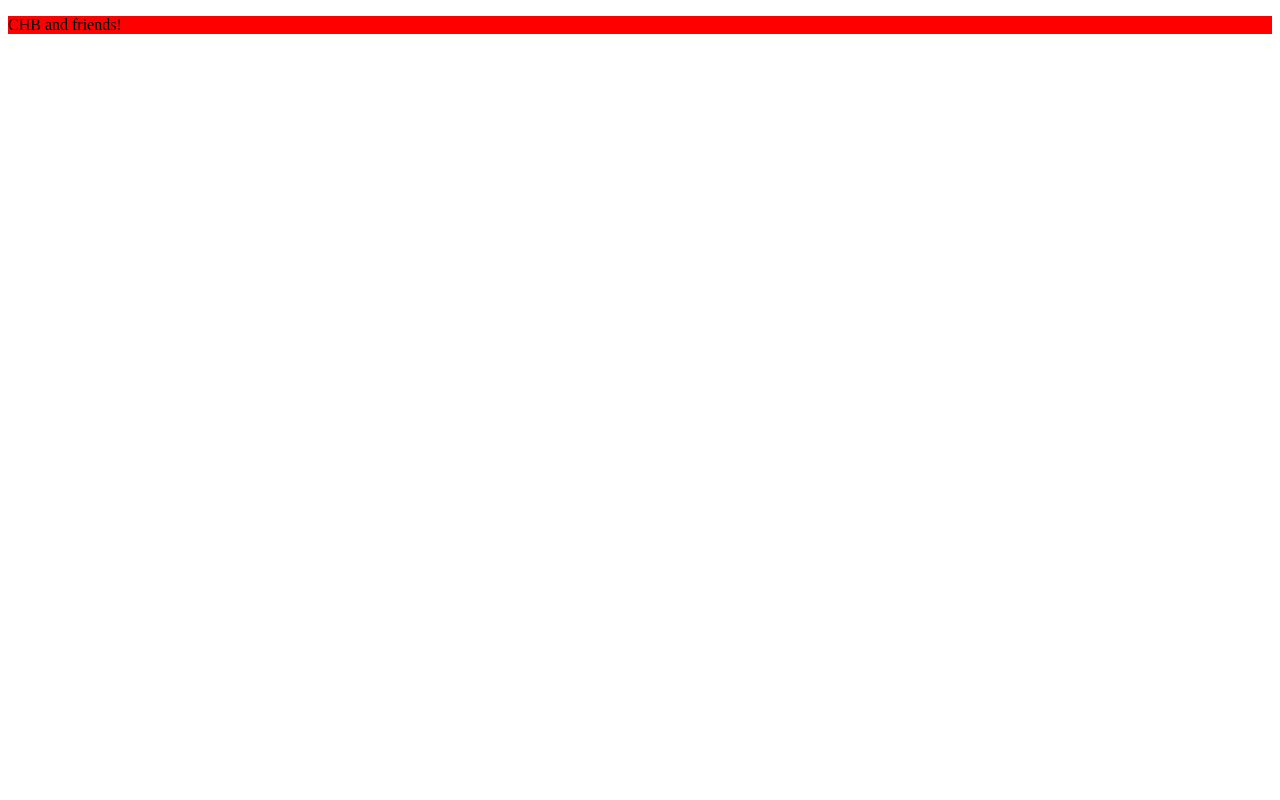
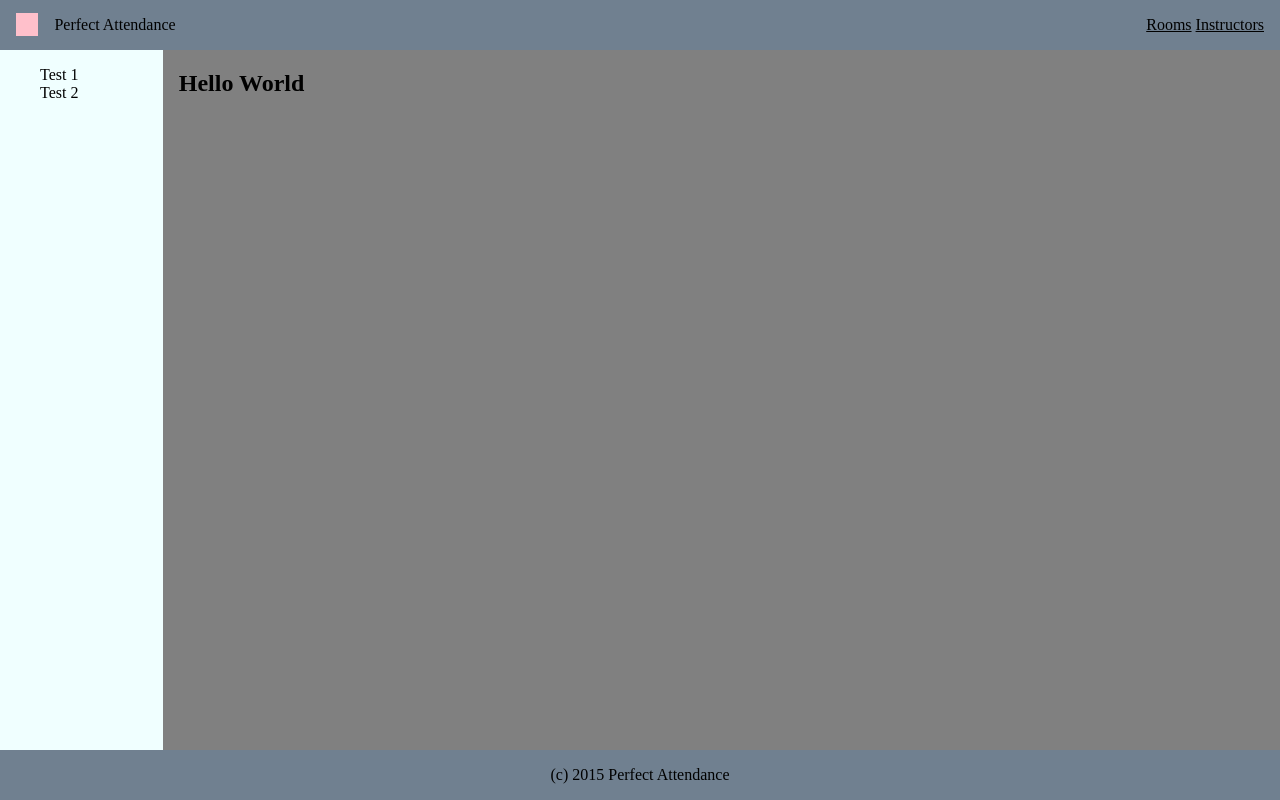
Before and after one commit to perfect-attendance/perfect-attendance, a plain HTML site: page index.html in a window 1280 px wide. Drawn offline with Linux system fonts and the light colour scheme.

Commit message:
Flex box for the UI, also added guidelines.

```diff
--- a/index.html
+++ b/index.html
@@ -4,9 +4,32 @@
   <meta charset="utf8">
   <title>Perfect Attendance | CHB and friends</title>
   <meta name="description" content="For a webtek requirement">
-  <link rel="stylesheet" href="/styles/main.css">
+  <link rel="stylesheet" href="styles/main.css">
 </head>
 <body>
-  <script src="/scripts/app.js"></script>
+  <nav>
+    <section id="branding">
+      <i class="pa pa-logo"></i><span>Perfect Attendance</span>
+    </section>
+    <ul>
+      <li>Rooms</li>
+      <li>Instructors</li>
+    </ul>
+  </nav>
+  <main>
+    <aside>
+      <ul>
+        <li>Test 1</li>
+        <li>Test 2</li>
+      </ul>
+    </aside>
+    <section id="main-content">
+    </section>
+  </main>
+  <footer id="pa-footer">
+    <p>(c) 2015 Perfect Attendance</p>
+  </footer>
+  <!-- Link all the JavaScript files below -->
+  <script src="scripts/app.js"></script>
 </body>
 </html>
--- a/scripts/app.js
+++ b/scripts/app.js
@@ -1,3 +1,22 @@
+/**
+ * General Guidelines:
+ * - We will be using ECMAScript5 syntax throughout this application.
+ *
+ * - Coding Guidelines, we should generally follow:
+ *   http://google-styleguide.googlecode.com/svn/trunk/javascriptguide.xml
+ *
+ * - Remember to always enclose your code in a closure to avoid pollution of
+ *   the global scope.
+ *
+ */
+
 (function () {
-  document.write('<p>CHB and friends!</p>');
+  'use strict';
+
+  function addHello(element) {
+    element.innerHTML = '<h1>Hello World</h1>' + element.innerHTML;
+  }
+
+  var mainContent = document.querySelector('#main-content');
+  addHello(mainContent);
 })();
--- /dev/null
+++ b/styles/aside.css
@@ -0,0 +1,12 @@
+/**
+ * Contains styling for the header section of the application.
+ */
+
+aside {
+  width: 12rem;
+  background-color: azure;
+}
+
+aside > ul li {
+  list-style: none;
+}
--- /dev/null
+++ b/styles/footer.css
@@ -0,0 +1,10 @@
+/**
+ * # Perfect Attendace Footer (pa-footer)
+ *
+ * Contains styling for the pa-footer section of the application.
+ */
+
+#pa-footer {
+  background-color: slategray;
+  text-align: center;
+}
--- a/styles/main.css
+++ b/styles/main.css
@@ -1,3 +1,30 @@
-p {
-  background-color: red;
+/**
+ * This is the main css document, and the only one linked in the source please
+ * use the @import for other style declarations.
+ */
+
+@import 'nav.css';
+@import 'footer.css';
+@import 'aside.css';
+
+html, body {
+  display: flex;
+  flex-direction: column;
+  height: 100%;
+  width: 100%;
+  margin: 0;
 }
+
+main {
+  display: flex;
+  flex: 1;
+  background-color: gray;
+  overflow: auto;
+}
+
+#main-content {
+  flex: 1 100%;
+  overflow: auto;
+  background-color: gray;
+  padding: 0 1rem 1rem;
+}
--- /dev/null
+++ b/styles/nav.css
@@ -0,0 +1,30 @@
+/**
+ * Contains styling for the header section of the application.
+ */
+
+nav {
+  display: flex;
+  flex-direction: row;
+  align-items: baseline;
+  justify-content: space-between;
+  background-color: slategray;
+  padding: 0 1rem 0;
+}
+
+nav > * {
+  cursor: pointer;
+}
+
+nav > ul li {
+  text-decoration: underline;
+  display: inline;
+}
+
+#branding :first-child {
+  margin-right: 1rem;
+}
+
+#branding i {
+  padding: .2rem .7rem .2rem;
+  background-color: pink;
+}
```
